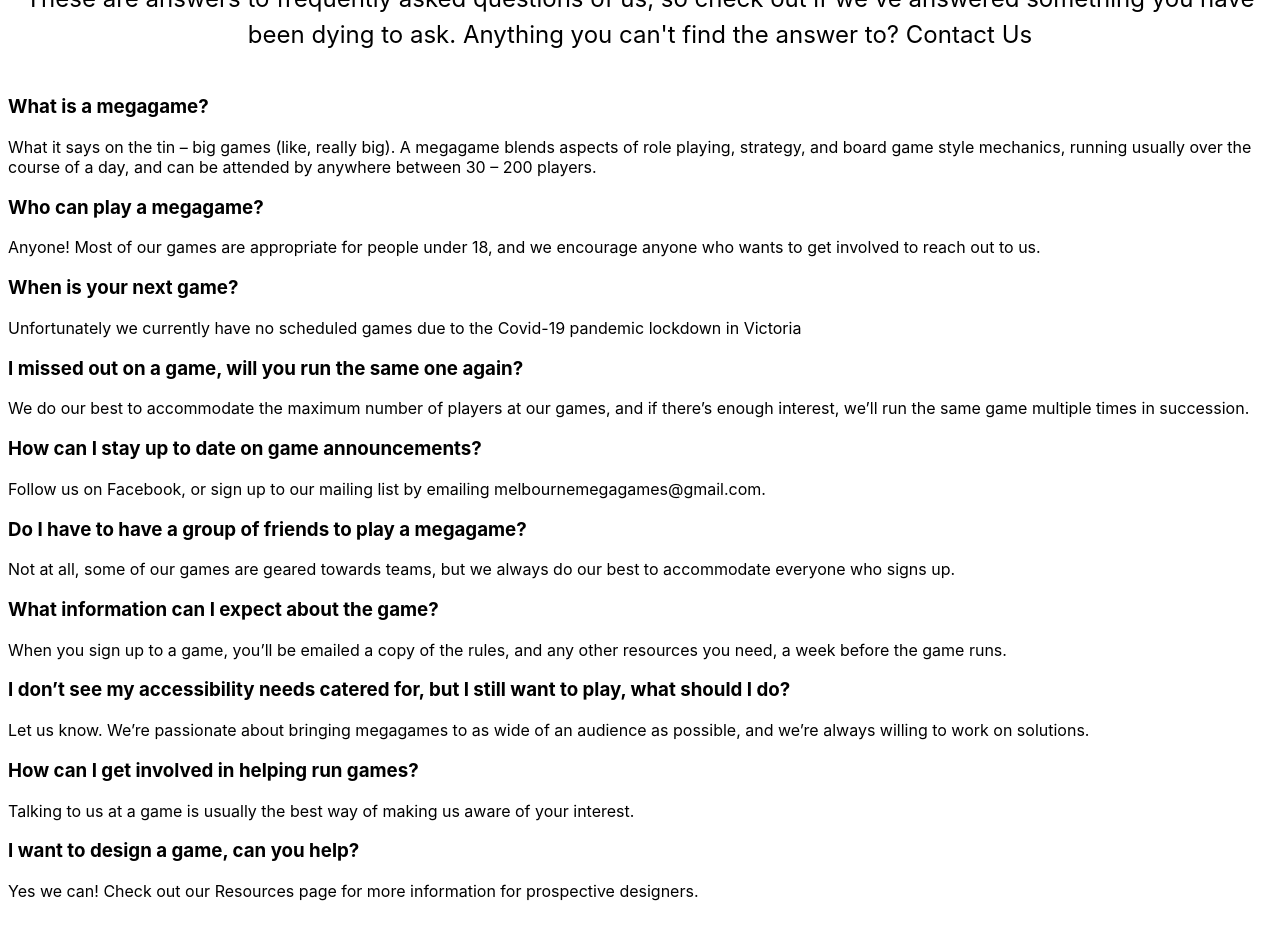
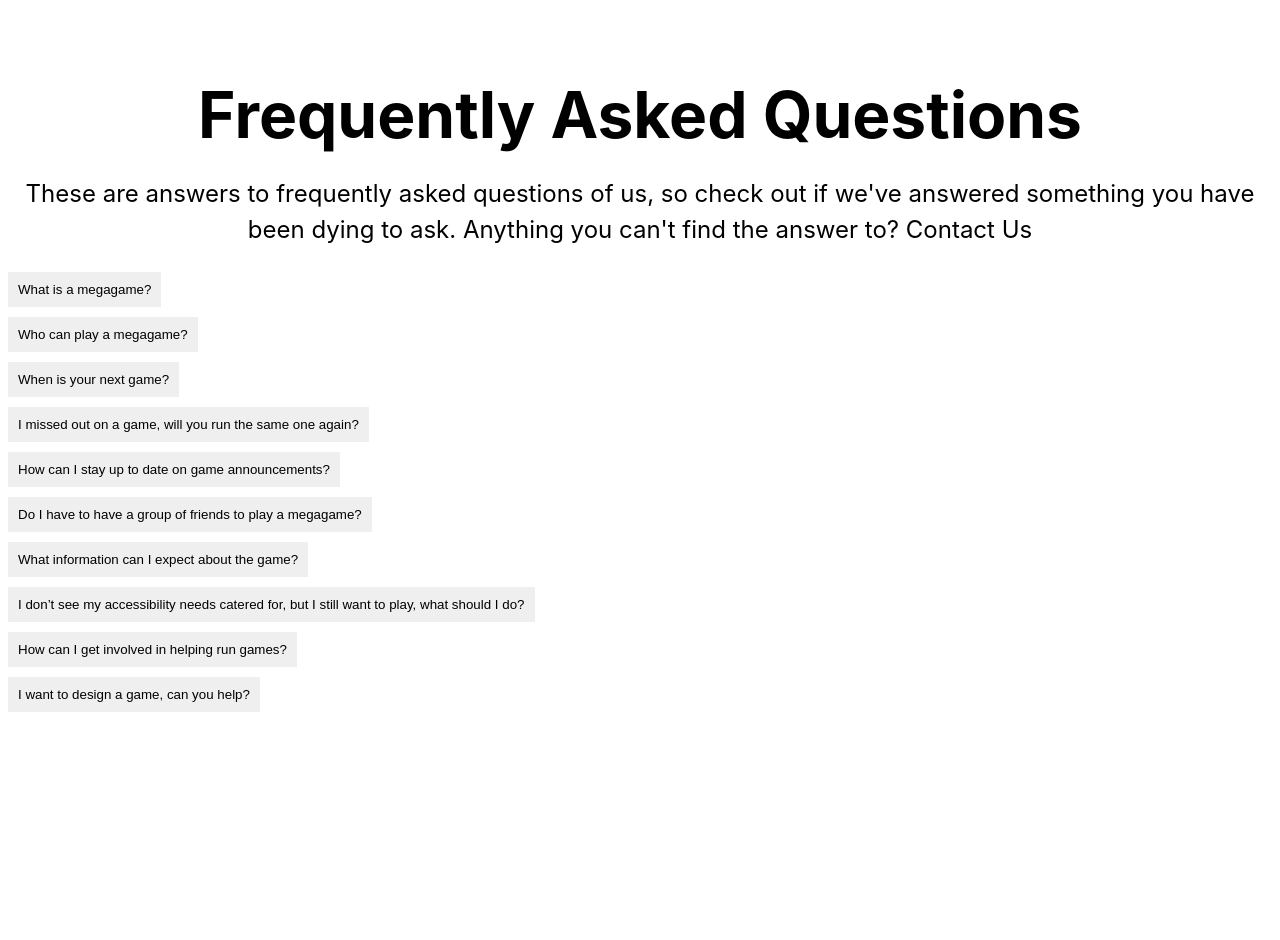
Before and after one commit to MrCliffster/MelbourneMegagames, a Next.js app in the folder MelbourneMegagames/melbourne-megagames/: page /faqs in a window 1280 px wide. Shown: the top 940 px of the page. After the commit the page ends 802 px from the top, so only its background shows below. Built offline with nearby package versions, Linux system fonts and the light colour scheme.

Commit message:
Leftover work

```diff
--- a/MelbourneMegagames/melbourne-megagames/components/FAQ.tsx
+++ b/MelbourneMegagames/melbourne-megagames/components/FAQ.tsx
@@ -1,10 +1,18 @@
+import { useState } from "react";
 import { FAQProps } from "../types/types";
+import styles from "../styles/FAQ.module.css"
 
 export default function FAQ({ question, answer }: FAQProps) {
+    const [showMe, setShowMe] = useState(false);
+    function toggle() {
+        setShowMe(!showMe);
+    }
     return (
         <div>
-            <h3>{question}</h3>
-            <p>{answer}</p>
+            <button onClick={toggle} className={styles.questionbutton}>{question}</button>
+            <div className={styles.collapsible + ' ' + (showMe ? styles.expanded : '')}>
+                <p>{answer}</p>
+            </div>
         </div>
     )
 }
--- /dev/null
+++ b/MelbourneMegagames/melbourne-megagames/styles/FAQ.module.css
@@ -0,0 +1,21 @@
+.questionbutton {
+    border-style: none;
+    margin: 0 0 10px 0;
+    padding: 10px;
+    text-align: center;
+}
+
+.questionbutton:hover{
+    color: gray;
+}
+
+.collapsible {
+    padding: 0 18px;
+    transition: .5s all ease-in-out;
+    max-height: 0;
+    overflow: hidden;
+}
+.collapsible.expanded {
+    height: auto;
+    max-height: inherit;
+}
```
